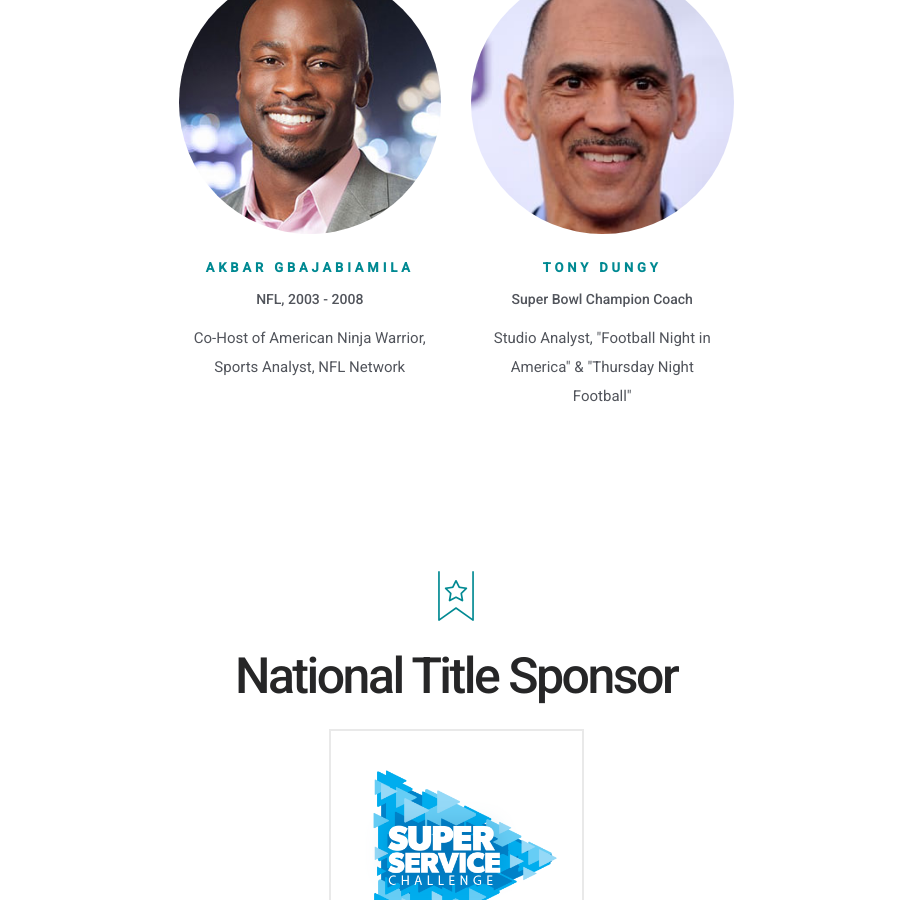
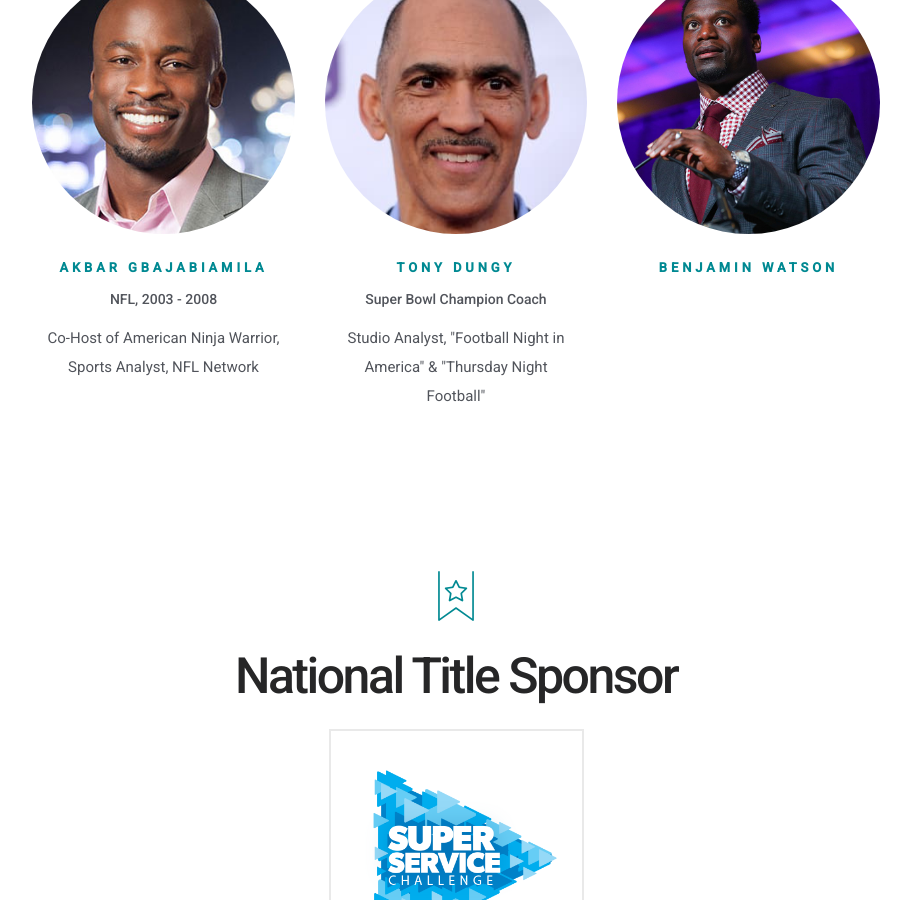
Before and after one commit to AIAUSA/Superbowl, a Jekyll site: the page built from index.md, in a window 1280 px wide and 900 px high, scrolled down 3109 px. Shown: the whole window, without its empty margins (184-1095 px from the left). Built offline with Jekyll 4.4.1, drawn with Linux system fonts in a browser that asks for light colours; some web fonts are replaced; comment, search, counter and statistics services are not loaded.

Commit message:
Update from Forestry.io AIA Digital created uploads/benjamin-watson.jpg AIA Digital updated index.md AIA Digital created uploads/james-brown.jpg

```diff
--- a/index.md
+++ b/index.md
@@ -46,6 +46,11 @@ page_sections:
     title: Super Bowl Champion Coach
     credentials: Studio Analyst, "Football Night in America" & "Thursday Night Football"
     image: "/uploads/speaker2.jpg"
+  - template: speaker
+    name: BENJAMIN WATSON
+    image: "/uploads/benjamin-watson.jpg"
+    title: ''
+    credentials: ''
   title: 2021 Super Bowl Breakfast Program
 - template: centered-text
   block: centered-text
```
Also changed, not shown: uploads/benjamin-watson.jpg (added), uploads/james-brown.jpg (added).
